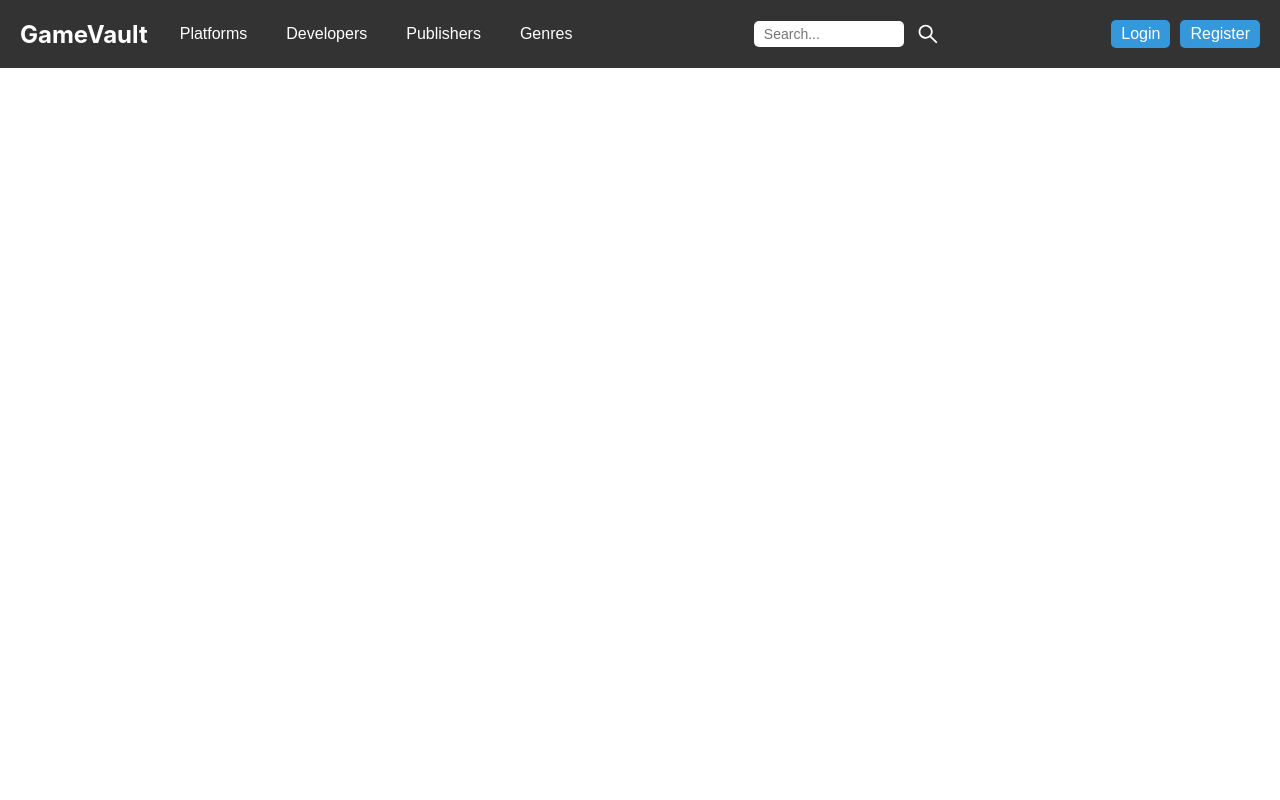
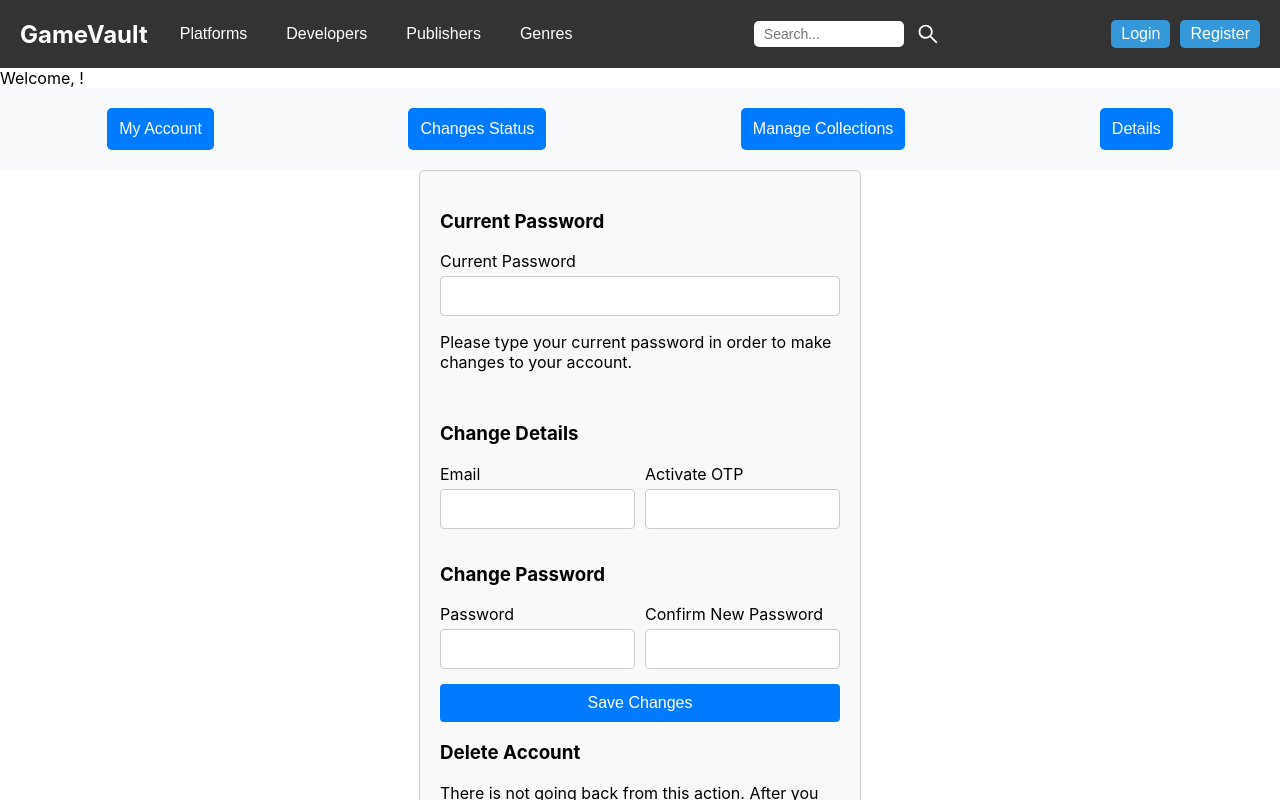
Before and after one commit to jarierca/GameVaultFront, a React app: page /accountDetail in a window 1280 px wide. Shown: the top 800 px of the page. Built offline with nearby package versions, Linux system fonts and the light colour scheme.

Commit message:
first version account details

```diff
--- a/src/App.js
+++ b/src/App.js
@@ -17,6 +17,7 @@ import PublisherPage from './pages/publisher/PublisherPage';
 import GenrePage from './pages/genre/GenrePage';
 import VideogamePage from './pages/videogame/VideogamePage';
 import VideogameDetail from './pages/videogame/VideogameDetailPage';
+import AccountDetail from './pages/accountDetail/AccountDetail';
 
 // Hooks
 import useAuth from './hooks/useAuth';
@@ -49,6 +50,8 @@ function App() {
           <Route path="/publishers" element={<PublisherPage />}/>
 
           <Route path="/genres" element={<GenrePage />}/>
+
+          <Route path="/accountDetail" element={<AccountDetail />}/>
         </Routes>
       </main>
     </div>
--- a/src/components/auth/StatusBar.js
+++ b/src/components/auth/StatusBar.js
@@ -10,6 +10,7 @@ const StatusBar = () => {
   const { isAuthenticated, userName, logout } = useAuth();
   const navigate = useNavigate();
   const [searchValue, setSearchValue] = useState('');
+  const [showMenu, setShowMenu] = useState(false);
 
   const handleLoginRedirect = () => {
     navigate('/login');
@@ -30,10 +31,6 @@ const StatusBar = () => {
 
   const handleSearchChange = (e) => {
     setSearchValue(e.target.value);
-  };
-
-  const handleAccountDetailRedirect = () => {
-    navigate('/accountDetail');
   };
 
   return (
@@ -70,14 +67,28 @@ const StatusBar = () => {
           <div className="statusbar-auth">
             <span className="user-name">Welcome, {userName}!</span>
             <button onClick={handleLogout} className="logout-button">Logout</button>
-            <button onClick={handleAccountDetailRedirect} className="">
-              <svg className="btn-accountDetail" xmlns="http://www.w3.org/2000/svg" viewBox="0 0 448 512">
-                  <path fill="#ffffff" d="M224 256c70.7 0 128-57.3 128-128S294.7 0 224 0 96 57.3 96 128s57.3 128 128 128zm89.6 32h-16.7c-22.2 10.2-46.9 16-72.9 16s-50.6-5.8-72.9-16h-16.7C60.2 288 0 348.2 0 422.4V464c0 26.5 21.5 48 48 48h352c26.5 0 48-21.5 48-48v-41.6c0-74.2-60.2-134.4-134.4-134.4z"/>
-              </svg>
-            </button>
-
+            <div className="dropdown"
+            onMouseEnter={() => setShowMenu(true)}
+            onMouseLeave={() => setShowMenu(false)}>
+              <button
+                onClick={() => handleNavigate('/accountDetail')}
+                className="button-accountDetail">
+                  <svg className="svg-accountDetail" xmlns="http://www.w3.org/2000/svg" viewBox="0 0 448 512">
+                    <path fill="#ffffff" d="M224 256c70.7 0 128-57.3 128-128S294.7 0 224 0 96 57.3 96 128s57.3 128 128 128zm89.6 32h-16.7c-22.2 10.2-46.9 16-72.9 16s-50.6-5.8-72.9-16h-16.7C60.2 288 0 348.2 0 422.4V464c0 26.5 21.5 48 48 48h352c26.5 0 48-21.5 48-48v-41.6c0-74.2-60.2-134.4-134.4-134.4z"/>
+                  </svg>
+                </button>
+                {showMenu && (
+                    <div className="dropdown-menu">
+                      <ul>
+                        <li onClick={() => handleNavigate('/option1')}>Changes Status</li>
+                        <li onClick={() => handleNavigate('/option2')}>Account Details</li>
+                        <li onClick={() => handleNavigate('/option3')}>Sign Out</li>
+                      </ul>
+                    </div>
+                  )}
+            </div>
           </div>
-        ) : (
+         ) : (
           <div className="statusbar-auth">
             <button onClick={handleLoginRedirect} className="login-button">Login</button>
             <button onClick={handleRegisterRedirect} className="register-button">Register</button>
--- a/src/pages/accountDetail/AccountDetail.css
+++ b/src/pages/accountDetail/AccountDetail.css
@@ -1,39 +1,85 @@
 /* src/components/PlatformPage.css */
+.menu {
+    background-color: #f8f9fa; /* Color de fondo del menú */
+    padding: 10px; /* Espaciado interno */
+  }
 
-.platform-container {
-  justify-content:center;
-  text-align: center;
-  max-width: 80%;
-  margin: auto;
-  padding: 20px;
-}
+  .menu-list {
+    list-style-type: none; /* Eliminar viñetas */
+    display: flex; /* Mostrar elementos en línea */
+    justify-content: space-around; /* Espaciado entre elementos */
+    margin: 0; /* Eliminar margen */
+    padding: 0; /* Eliminar padding */
+  }
 
-.search-input {
-  margin-bottom: 20px;
-  padding: 10px;
-  width: 50%;
-}
+  .menu-item {
+    cursor: pointer; /* Cambiar el cursor al pasar sobre el elemento */
+    padding: 10px 15px; /* Espaciado interno de los elementos del menú */
+    transition: background-color 0.3s; /* Transición suave para el fondo */
+  }
 
-.platform-grid {
-  display: grid;
-  grid-template-columns: repeat(5, 1fr);
-  gap: 20px;
-  padding: 20px;
-  justify-items: center;
-}
+  .menu-item:hover {
+    background-color: #e2e6ea; /* Color de fondo al pasar el mouse */
+  }
 
-.platform-card {
-  background-color: #f9f9f9;
-  border: 1px solid #ddd;
-  border-radius: 8px;
-  padding: 20px;
-  text-align: center;
-  width: 100%;
-  max-width: 200px;
-  box-shadow: 0 2px 8px rgba(0, 0, 0, 0.1);
-  transition: transform 0.2s;
-}
 
-.platform-card:hover {
-  transform: scale(1.05);
-}
+
+
+
+
+
+
+  .form {
+    max-width: 400px; /* Ancho máximo del formulario */
+    margin: 0 auto; /* Centrar el formulario */
+    padding: 20px; /* Espaciado interno */
+    border: 1px solid #ccc; /* Borde del formulario */
+    border-radius: 5px; /* Bordes redondeados */
+    background-color: #f9f9f9; /* Color de fondo */
+  }
+
+  .form-row {
+    display: flex; /* Mostrar elementos en línea */
+    justify-content: space-between; /* Espaciado entre elementos */
+    margin-bottom: 15px; /* Espaciado entre filas */
+  }
+
+  .form-group {
+    flex: 1; /* Hacer que cada grupo ocupe el mismo espacio */
+    margin-right: 10px; /* Espaciado a la derecha */
+  }
+
+  .form-group:last-child {
+    margin-right: 0; /* Eliminar margen derecho del último grupo */
+  }
+
+  label {
+    display: block; /* Mostrar la etiqueta como bloque */
+    margin-bottom: 5px; /* Espaciado debajo de la etiqueta */
+  }
+
+  input {
+    width: 100%; /* Ancho completo */
+    padding: 10px; /* Espaciado interno */
+    border: 1px solid #ccc; /* Borde del campo */
+    border-radius: 4px; /* Bordes redondeados */
+  }
+
+  input:focus {
+    border-color: #007bff; /* Color del borde al enfocar */
+    outline: none; /* Eliminar el contorno por defecto */
+  }
+
+  .submit-button {
+    width: 100%; /* Ancho completo del botón */
+    padding: 10px; /* Espaciado interno */
+    background-color: #007bff; /* Color de fondo del botón */
+    color: white; /* Color del texto */
+    border: none; /* Sin borde */
+    border-radius: 4px; /* Bordes redondeados */
+    cursor: pointer; /* Cambiar el cursor al pasar sobre el botón */
+  }
+
+  .submit-button:hover {
+    background-color: #0056b3; /* Color de fondo al pasar el mouse */
+  }
--- a/src/pages/accountDetail/AccountDetail.js
+++ b/src/pages/accountDetail/AccountDetail.js
@@ -1,92 +1,247 @@
 // src/components/accountDetail/AccountDetail.jsx
+
 import React, { useEffect, useState } from 'react';
 import axios from 'axios';
-import Pagination from '../../components/util/Pagination';
-import Grid from '../../components/util/Grid';
-import Card from '../../components/util/Card';
+import './AccountDetail.css';
+import useAuth from '../../hooks/useAuth';
 import { useNavigate } from 'react-router-dom';
-import './AccountDetail.css';
 
 const AccountDetail = () => {
-  const [consoles, setConsoles] = useState([]);
+  const [accountDetail, setAccountDetail] = useState();
   const [loading, setLoading] = useState(true);
-  const [currentPage, setCurrentPage] = useState(1);
-  const [itemsPerPage] = useState(50);
-  const [filter, setFilter] = useState('');
+  const [error, setError] = useState(null);
+  const { isAuthenticated, userName, logout } = useAuth();
   const navigate = useNavigate();
+  const [formData, setFormData] = useState({
+    currentPassword:'',
+    email: '',
+    activateOTP:'',
+    password: '',
+    confirmPassword: '',  });
 
+
+/*
   useEffect(() => {
-    const fetchConsoles = async () => {
+    const fetchAccountDetail = async () => {
       setLoading(true);
       try {
-        const response = await axios.get(`${process.env.REACT_APP_API_URL}/platforms`);
-        setConsoles(response.data);
+        const response = await axios.get(`${process.env.REACT_APP_API_URL}/players`);
+        setAccountDetail(response.data);
       } catch (error) {
-        console.error('Error fetching consoles:', error);
+        console.error('Error fetching account details:', error);
+        setError('Error fetching account details.');
       }
       setLoading(false);
     };
 
-    fetchConsoles();
+    fetchAccountDetail();
   }, []);
 
-  const filteredConsoles = consoles.filter((console) =>
-    console.name.toLowerCase().includes(filter.toLowerCase())
-  );
+  if (loading) {
+    return <div className="accountDetail-container"><h1>Loading...</h1></div>;
+  }
 
-  const indexOfLastItem = currentPage * itemsPerPage;
-  const indexOfFirstItem = indexOfLastItem - itemsPerPage;
-  const currentConsoles = filteredConsoles.slice(indexOfFirstItem, indexOfLastItem);
+  if (error) {
+    return <div className="accountDetail-container"><h1>{error}</h1></div>;
+  }*/
 
-  const paginate = (pageNumber) => setCurrentPage(pageNumber);
 
-  const handlePlatformClick = (platformId) => {
-    navigate(`/videogames/platform/${platformId}`);
+  const handleChange = (e) => {
+    const { name, value } = e.target;
+    setFormData({
+      ...formData,
+      [name]: value,
+    });
   };
 
-  if (loading) {
-    return <div className="platform-container"><h1>Loading...</h1></div>;
+    const handleNavigate = (path) => {
+      navigate(path);
+    };
+
+    const handleLogout = () => {
+      logout();
+      navigate('/login');
+    };
+
+
+    /*envio formulario*/
+
+    const handleSubmit = async (event) => {
+      event.preventDefault();
+
+      const { currentPassword, email, activateOTP, password, confirmPassword } = formData;
+
+
+      if (currentPassword == null || currentPassword == '' ) {
+        alert("Es obligatorio rellenar la password actual");
+        return;
       }
 
+      if (password !== confirmPassword) {
+        alert("Las contraseñas no coinciden");
+        return;
+      }
+
+      const updatedPlayer = {
+        currentPassword,
+        email,
+        activateOTP,
+        password,
+        confirmPassword
+      };
+
+      const username = {userName};
+
+      try {
+        debugger;
+        const response = await axios.put(`${process.env.REACT_APP_API_URL}/players/${username}`, updatedPlayer, {
+          headers: {
+            'Content-Type': 'application/json',
+          },
+        });
+
+        if (response.status === 200) {
+          alert("Detalles actualizados correctamente");
+        } else {
+
+          alert("Error al actualizar los detalles");
+        }
+      } catch (error) {
+        console.error("Error en la solicitud:", error);
+        alert("Error en la solicitud");
+      }
+    };
+
+
+
+
+
   return (
-    <div className="platform-container">
-      <h1>Console Platforms</h1>
+
+    <div className="accountDetail-container">
+        <span className="user-name">Welcome, {userName}!</span>
+
+        <nav className="menu">
+          <ul className="menu-list">
+            <li className="menu-item"><button onClick={() => handleNavigate('/account')}>My Account</button></li>
+            <li className="menu-item"><button onClick={() => handleNavigate('/changeStatus')}>Changes Status</button></li>
+            <li className="menu-item"><button onClick={() => handleNavigate('/collections')}>Manage Collections</button></li>
+            <li className="menu-item"><button onClick={() => handleNavigate('/details')}>Details</button></li>
+          </ul>
+      </nav>
+
+
+    <form className="form" onSubmit={handleSubmit}>
+
+    <div>
+      <h3>Current Password</h3>
+      <div className="form-row">
+        <div className="form-group">
+          <label htmlFor="currentPassword">Current Password</label>
           <input
-        type="text"
-        placeholder="Search by console name..."
-        value={filter}
-        onChange={(e) => setFilter(e.target.value)}
-        className="search-input"
+            type="password"
+            id="currentPassword"
+            name="currentPassword"
+            value={formData.currentPassword}
+            onChange={handleChange}
+            required/>
+            <p>Please type your current password in order to make changes to your account.</p>
+        </div>
+      </div>
+    </div>
+
+
+      <div>
+        <h3>Change Details</h3>
+        <div className="form-row">
+          <div className="form-group">
+            <label htmlFor="email">Email</label>
+            <input
+              type="email"
+              id="email"
+              name="email"
+              value={formData.email}
+              onChange={handleChange}
+
             />
+          </div>
 
-      <Pagination
-        itemsPerPage={itemsPerPage}
-        totalItems={filteredConsoles.length}
-        paginate={paginate}
-        currentPage={currentPage}
+
+          <div className="form-group">
+            <label htmlFor="gamerTag">Activate OTP</label>
+            <input
+              type="activateOTP"
+              id="activateOTP"
+              name="activateOTP"
+              value={formData.activateOTP}
+              onChange={handleChange}
+
             />
+          </div>
+        </div>
+      </div>
 
-      <Grid>
-        {currentConsoles.map((console) => (
-          <Card
-            key={console.id}
-            type="platform"
-            data={{
-              name: console.name,
-              description: console.description,
-              releaseDate: console.releaseDate,
-            }}
-            onClick={() => handlePlatformClick(console.id)}
+    <div>
+      <h3>Change Password</h3>
+
+        <div className="form-row">
+          <div className="form-group">
+            <label htmlFor="password">Password</label>
+            <input
+              type="password"
+              id="password"
+              name="password"
+              value={formData.password}
+              onChange={handleChange}
+
             />
-        ))}
-      </Grid>
+          </div>
+          <div className="form-group">
+            <label htmlFor="confirmPassword">Confirm New Password</label>
+            <input
+              type="password"
+              id="confirmPassword"
+              name="confirmPassword"
+              value={formData.confirmPassword}
+              onChange={handleChange}
 
-      <Pagination
-        itemsPerPage={itemsPerPage}
-        totalItems={filteredConsoles.length}
-        paginate={paginate}
-        currentPage={currentPage}
             />
+          </div>
+        </div>
+    </div>
+
+      <button type="submit" className="submit-button">Save Changes</button>
+
+
+      <div>
+        <h3>Delete Account</h3>
+        <span>There is not going back from this action. After you submit your request you will be logged out and your account deleted.</span>
+          <div className="form-row">
+            <div className="form-group">
+              <label htmlFor="deleteAccount">Password</label>
+              <input
+                type="deleteAccount"
+                id="deleteAccount"
+                name="deleteAccount"
+                value={formData.deleteAccount}
+                onChange={handleChange}
+
+              />
+            </div>
+            <div className="form-group">
+            <button type="submit" className="delete-button">Delete Account</button>
+            </div>
+          </div>
+      </div>
+
+
+
+
+    </form>
+
+    <button onClick={handleLogout} className="logout-button">Logout</button>
+
+
     </div>
   );
 };
```
Also changed, not shown: src/components/auth/StatusBar.css (+49 -7 lines). Lines whose indentation alone changed are shown as unchanged.
